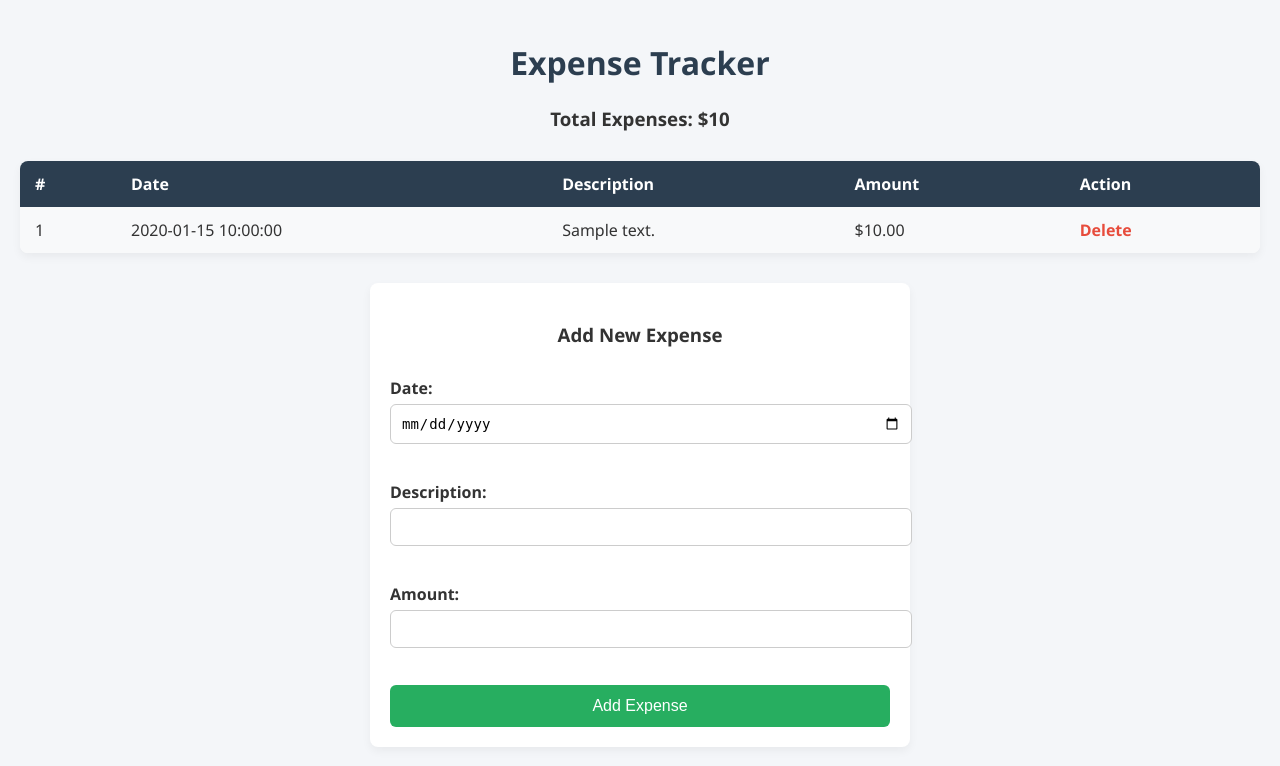
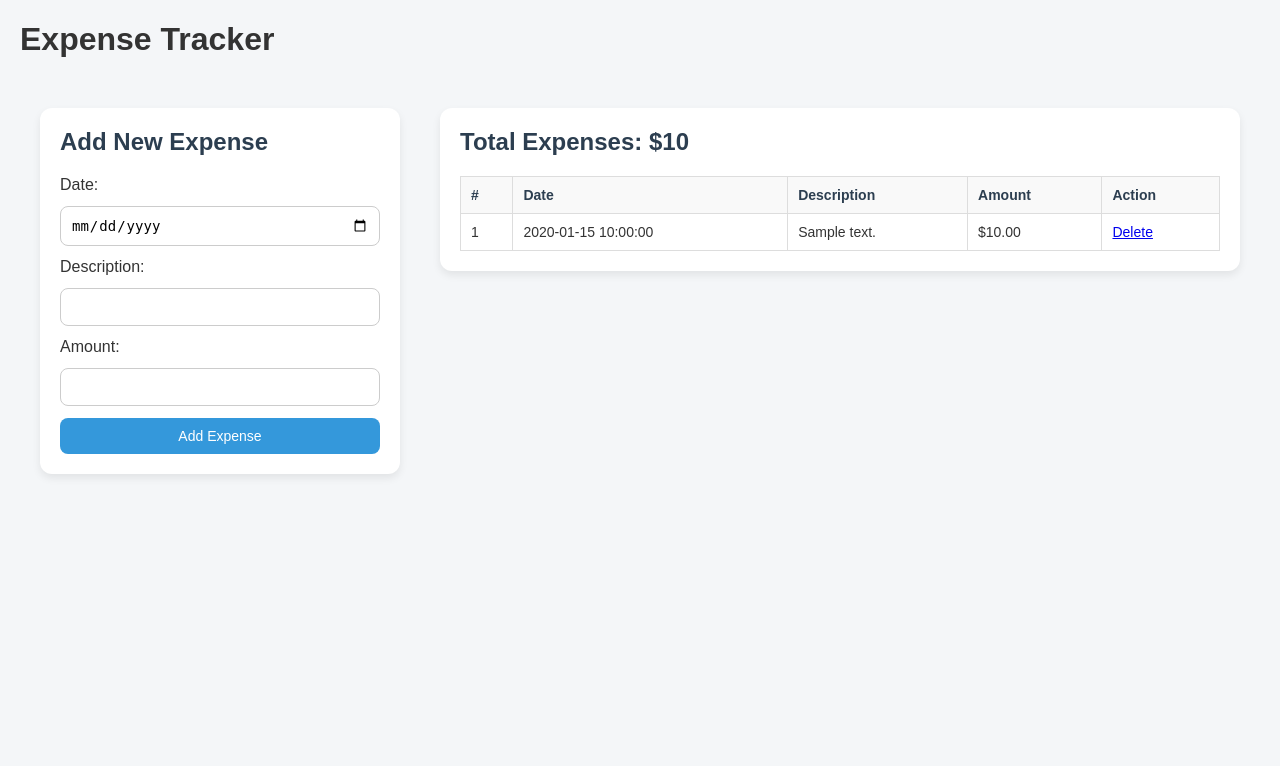
Before and after one commit to MaximusTeoJX/Expense-Tracker-Project, a Flask app: template templates/index.html in a window 1280 px wide. Shown: the top 766 px of the page. Run offline with Flask 3, Linux system fonts and the light colour scheme; the template is opened without the code that fills it: most values are stand-ins (such as "Sample title", 1, 10 or a date in 2020).

Commit message:
Added responsive css

```diff
--- a/static/styles.css
+++ b/static/styles.css
@@ -1,97 +1,136 @@
+/* Global reset & font */
 body {
-    font-family: "Segoe UI", Tahoma, sans-serif;
-    background-color: #f4f6f9;
+    font-family: Arial, sans-serif;
+    background: #f4f6f8;
+    margin: 0;
+    padding: 0;
     color: #333;
+}
+
+/* Container for layout */
+.container {
+    display: flex;
+    justify-content: space-between;
+    align-items: flex-start;
+    margin: 30px auto;
     padding: 20px;
-    margin: 0;
+    max-width: 1200px;
+    gap: 40px;
+    flex-wrap: wrap;
+}
+
+/* Left panel (form) */
+.left-panel {
+    flex: 1;
+    max-width: 320px;
+    background: #ffffff;
+    padding: 20px;
+    border-radius: 12px;
+    box-shadow: 0px 4px 8px rgba(0,0,0,0.08);
+}
+
+/* Right panel (expenses table) */
+.right-panel {
+    flex: 2;
+    background: #ffffff;
+    padding: 20px;
+    border-radius: 12px;
+    box-shadow: 0px 4px 8px rgba(0,0,0,0.08);
 }
 
 h1 {
-    text-align: center;
+    margin-left: 20px;
+}
+
+/* Headings */
+h2, h3 {
+    margin-top: 0;
     color: #2c3e50;
 }
 
-h3 {
-    text-align: center;
-    margin-bottom: 30px;
+/* Form styling */
+form {
+    display: flex;
+    flex-direction: column;
+    gap: 12px;
 }
 
+input[type="text"],
+input[type="number"],
+input[type="date"] {
+    padding: 10px;
+    border: 1px solid #ccc;
+    border-radius: 8px;
+    font-size: 14px;
+    transition: border 0.2s ease;
+}
+
+input:focus {
+    border: 1px solid #3498db;
+    outline: none;
+}
+
+/* Buttons */
+button {
+    padding: 10px;
+    border: none;
+    border-radius: 8px;
+    background: #3498db;
+    color: white;
+    font-size: 14px;
+    cursor: pointer;
+    transition: background 0.2s ease;
+}
+
+button:hover {
+    background: #2980b9;
+}
+
+button.delete-btn {
+    background: #e74c3c;
+}
+
+button.delete-btn:hover {
+    background: #c0392b;
+}
+
+/* Expenses table */
 table {
     width: 100%;
     border-collapse: collapse;
-    background: white;
-    box-shadow: 0 4px 10px rgba(0,0,0,0.05);
-    border-radius: 8px;
-    overflow: hidden;
+    margin-top: 15px;
+    font-size: 14px;
 }
 
 th, td {
-    padding: 12px 15px;
+    border: 1px solid #ddd;
+    padding: 10px;
     text-align: left;
 }
 
 th {
-    background-color: #2c3e50;
-    color: white;
-    font-weight: 600;
-}
-
-tr:nth-child(even) {
-    background-color: #f8f9fa;
-}
-
-tr:hover {
-    background-color: #f1f1f1;
-}
-
-a {
-    text-decoration: none;
-    color: #e74c3c;
+    background: #f9f9f9;
+    color: #2c3e50;
     font-weight: bold;
 }
 
-a:hover {
-    text-decoration: underline;
+/* Total expenses */
+.total {
+    margin-top: 15px;
+    font-weight: bold;
+    font-size: 16px;
+    color: #27ae60;
 }
 
-form {
-    margin-top: 30px;
-    background: white;
-    padding: 20px;
-    border-radius: 8px;
-    box-shadow: 0 4px 10px rgba(0,0,0,0.05);
-    max-width: 500px;
-    margin-left: auto;
-    margin-right: auto;
+/* Responsive design */
+@media (max-width: 768px) {
+    .container {
+        flex-direction: column;
+        gap: 20px;
+    }
+
+    .left-panel,
+    .right-panel {
+        max-width: 100%;
+    }
 }
-
-label {
-    font-weight: bold;
-}
-
-input[type="date"],
-input[type="text"],
-input[type="number"] {
-    width: 100%;
-    padding: 10px;
-    margin-top: 5px;
-    margin-bottom: 15px;
-    border: 1px solid #ccc;
-    border-radius: 6px;
-    font-size: 14px;
-}
-
-button {
-    background-color: #27ae60;
-    color: white;
-    border: none;
-    padding: 12px 20px;
-    font-size: 16px;
-    border-radius: 6px;
-    cursor: pointer;
-    width: 100%;
-}
-
-button:hover {
-    background-color: #219150;
-}
--- a/templates/index.html
+++ b/templates/index.html
@@ -1,15 +1,37 @@
 <!DOCTYPE html>
-<html>
+<html lang="en">
 <head>
+    <meta charset="UTF-8">
+    <meta name="viewport" content="width=device-width, initial-scale=1.0">
     <title>Expense Tracker</title>
-    <link rel="stylesheet" type="text/css" href="{{ url_for ('static', filename='styles.css') }}">
+    <link rel="stylesheet" href="{{ url_for('static', filename='styles.css') }}">
 </head>
 <body>
     <h1>Expense Tracker</h1>
 
-    <h3>Total Expenses: ${{ total }}</h3>
+    <div class="container">
+        <!-- LEFT PANEL: Add New Expense Form -->
+        <div class="left-panel">
+            <h2>Add New Expense</h2>
+            <form method="POST" action="/add">
+                <label for="date">Date:</label>
+                <input type="date" id="date" name="date" required>
 
+                <label for="description">Description:</label>
+                <input type="text" id="description" name="description" required>
+
+                <label for="amount">Amount:</label>
+                <input type="number" step="0.01" id="amount" name="amount" required>
+
+                <button type="submit">Add Expense</button>
+            </form>
+        </div>
+
+        <!-- RIGHT PANEL: Expense List -->
+        <div class="right-panel">
+            <h2>Total Expenses: ${{ total }}</h2>
             <table>
+                <thead>
                     <tr>
                         <th>#</th>
                         <th>Date</th>
@@ -17,29 +39,20 @@
                         <th>Amount</th>
                         <th>Action</th>
                     </tr>
+                </thead>
+                <tbody>
                     {% for expense in expenses %}
                     <tr>
                         <td>{{ loop.index }}</td>
                         <td>{{ expense.date }}</td>
                         <td>{{ expense.description }}</td>
                         <td>${{ "%.2f"|format(expense.amount) }}</td>
-            <td><a href="{{ url_for('delete', index=loop.index0) }}">Delete</a></td>
+                        <td><a href="/delete/{{ loop.index0 }}">Delete</a></td>
                     </tr>
                     {% endfor %}
+                </tbody>
             </table>
-
-    <form method="post" action="{{ url_for('add') }}">
-        <h3>Add New Expense</h3>
-        <label>Date:</label><br>
-        <input type="date" name="date" required><br><br>
-
-        <label>Description:</label><br>
-        <input type="text" name="description" required><br><br>
-
-        <label>Amount:</label><br>
-        <input type="number" step="0.01" name="amount" required><br><br>
-
-        <button type="submit">Add Expense</button>
-    </form>
+        </div>
+    </div>
 </body>
 </html>
```
Lines whose indentation alone changed are shown as unchanged.
